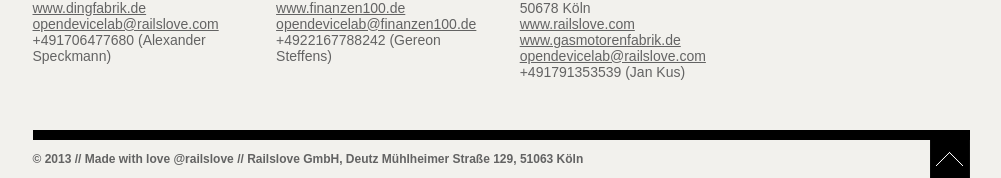
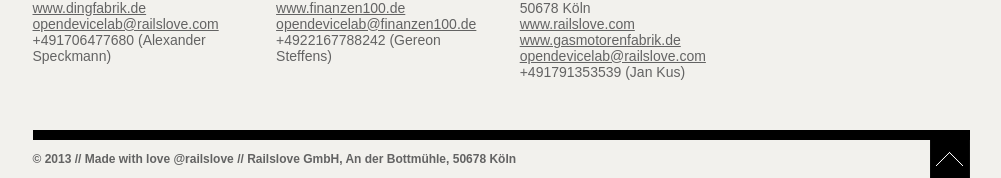
Before and after one commit to opendevicelab/opendevicelab.github.com, a Jekyll site: the page built from index.html, in a window 1280 px wide and 900 px high, scrolled down 2104 px. Shown: the part 722-900 px from the top of the window, without its empty margins (139-1140 px from the left). Built offline with Jekyll 4.4.1, drawn with Linux system fonts in a browser that asks for light colours; nearby versions of some CDN libraries.

Commit message:
railslove has moved.

```diff
--- a/_layouts/default.html
+++ b/_layouts/default.html
@@ -52,7 +52,7 @@
 </section>
 <footer id="footer">
 	<a href="#wrapper" id="backtotop" title="Back to top">Back to top</a>
-	&copy; 2013 // Made with love <a href="https://twitter.com/railslove" title="@railslove">@railslove</a> // Railslove GmbH, Deutz Mühlheimer Straße 129, 51063 Köln
+	&copy; 2013 // Made with love <a href="https://twitter.com/railslove" title="@railslove">@railslove</a> // Railslove GmbH, An der Bottmühle, 50678 Köln
 </footer>
 </div>
 <script src="https://ajax.googleapis.com/ajax/libs/jquery/1.9.0/jquery.min.js"></script>
--- a/_layouts/index.html
+++ b/_layouts/index.html
@@ -49,7 +49,7 @@
 </section>
 <footer id="footer">
 	<a href="#wrapper" id="backtotop" title="Back to top">Back to top</a>
-	&copy; 2013 // Made with love <a href="https://twitter.com/railslove" title="@railslove">@railslove</a> // Railslove GmbH, Deutz Mühlheimer Straße 129, 51063 Köln
+	&copy; 2013 // Made with love <a href="https://twitter.com/railslove" title="@railslove">@railslove</a> // Railslove GmbH, An der Bottmühle, 50678 Köln
 </footer>
 </div>
 <script src="https://ajax.googleapis.com/ajax/libs/jquery/1.9.0/jquery.min.js"></script>
```
